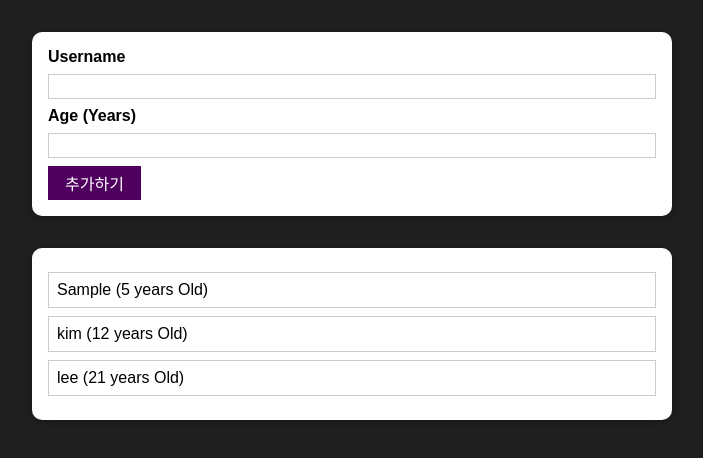
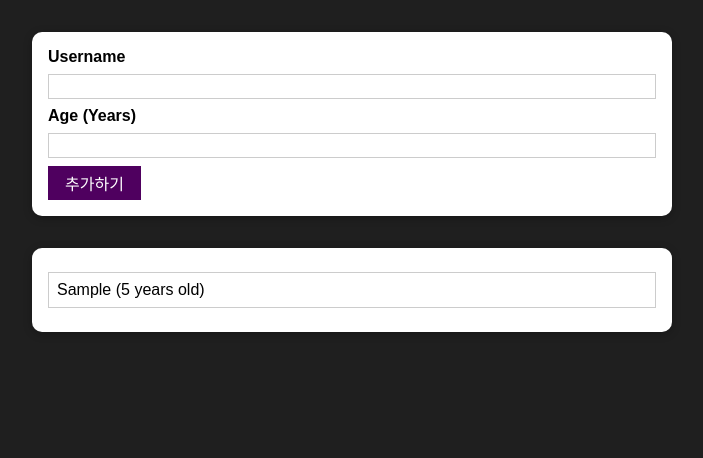
Before and after one commit to wonyoung2257/react_study_project, a React (Create React App) app: page / in a window 1280 px wide. Both pictures are taken after typing "Sample", "5" into the empty fields and a click on the button "추가하기". Shown: the top 458 px of the page, without its empty margins (288-991 px from the left). Built offline with nearby package versions, Linux system fonts and the light colour scheme.

Commit message:
userlist 리팩토링

```diff
--- a/src/App.js
+++ b/src/App.js
@@ -3,19 +3,18 @@
 import UserList from "./Component/User/UserList";
 
 function App() {
-  const [userData, setUserData] = useState([
-    { userName: "kim", age: 12 },
-    { userName: "lee", age: 21 },
-  ]);
-  const addUserDataHandler = (userDatas) => {
-    setUserData((prevData) => {
-      return [userDatas, ...prevData];
+  const [userList, setUserList] = useState([]);
+
+  const addUserHandler = (uName, uAge) => {
+    setUserList((prevUser) => {
+      return [...prevUser, { name: uName, age: uAge, id: Math.random().toString() }];
     });
   };
+
   return (
     <div>
-      <AddUser onAddUserData={addUserDataHandler} />
-      <UserList userData={userData} />
+      <AddUser onAddUser={addUserHandler} />
+      <UserList users={userList} />
     </div>
   );
 }
--- a/src/Component/User/AddUser.js
+++ b/src/Component/User/AddUser.js
@@ -24,7 +24,7 @@
       alert("나이값이 0보다 작습니다");
       return;
     }
-    props.onAddUserData({ userName: userName, age: userAge });
+    props.onAddUser(userName, userAge);
     setUserName("");
     setUserAge("");
   };
--- a/src/Component/User/UserList.js
+++ b/src/Component/User/UserList.js
@@ -1,13 +1,18 @@
 import classes from "./UserList.module.css";
 import Card from "../UI/Card";
+
 const UserList = (props) => {
-  const userList = props.userData.map((user) => {
-    return <li>{`${user.userName} (${user.age} years Old)`}</li>;
-  });
-  // console.log(props.userData);
   return (
     <Card className={classes.users}>
-      <ul>{userList}</ul>
+      <ul>
+        {props.users.map((user) => {
+          return (
+            <li key={user.id}>
+              {user.name} ({user.age} years old)
+            </li>
+          );
+        })}
+      </ul>
     </Card>
   );
 };
```
